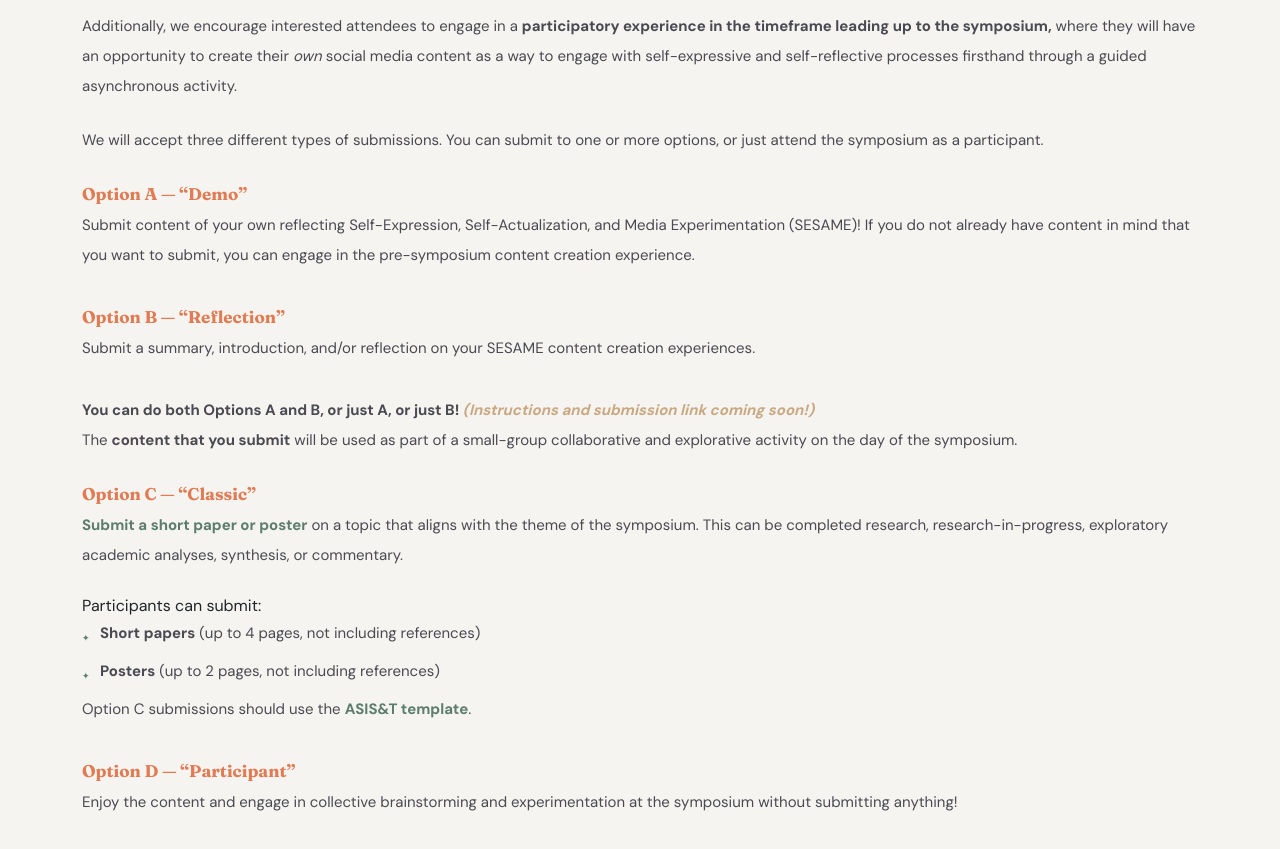
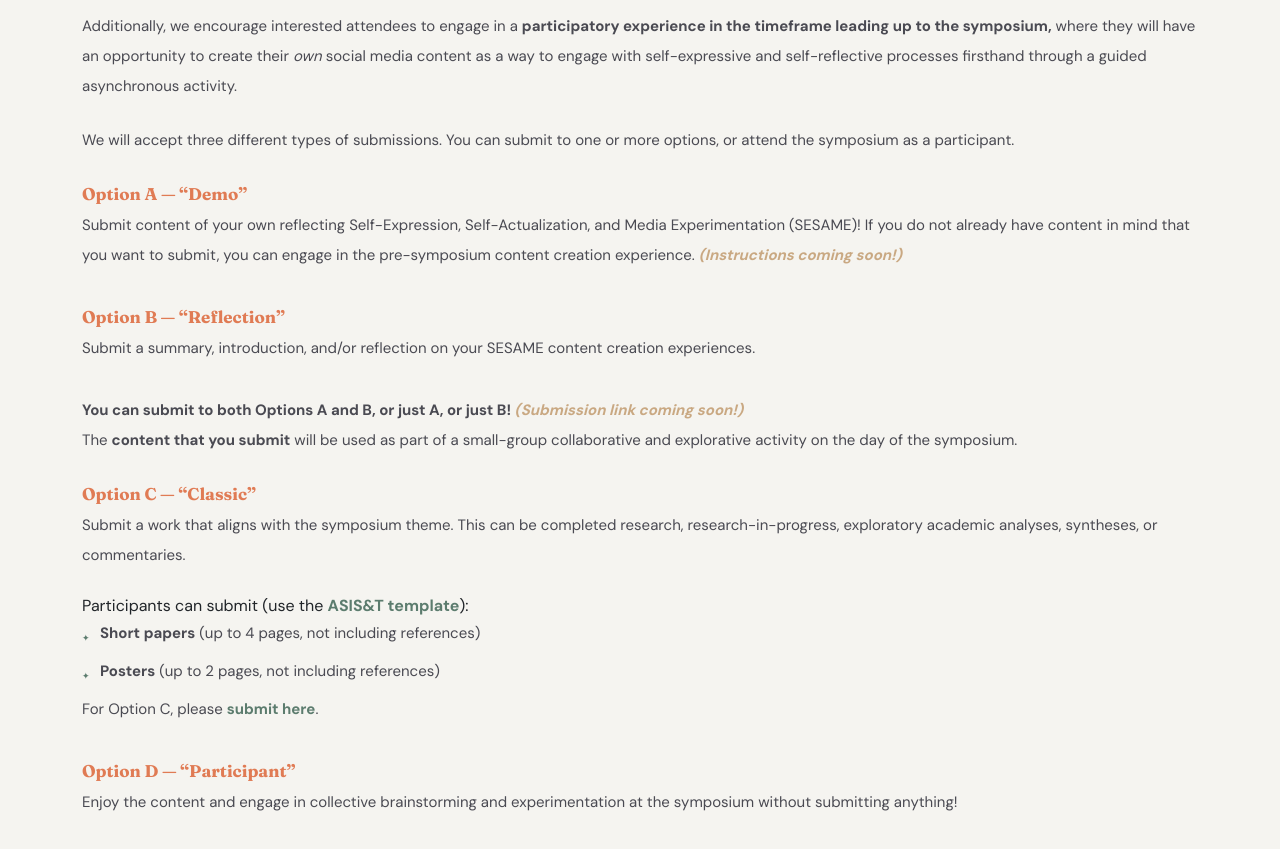
Before and after one commit to sesame-asist/sesame-asist.github.io, a plain HTML site: page index.html in a window 1280 px wide. Shown: the part 1080-1929 px from the top of the page. Drawn offline with Linux system fonts and the light colour scheme.

Commit message:
Additional copyedits for clarity.

```diff
--- a/index.html
+++ b/index.html
@@ -152,13 +152,14 @@
 
         <br>
 
-        <p>We will accept three different types of submissions. You can submit to one or more options, or just attend the symposium as a participant.</p>
+        <p>We will accept three different types of submissions. You can submit to one or more options, or attend the symposium as a participant.</p>
 
         <br>
 
         <div class="option-block">
           <p><span class="option-label">Option A &mdash; &ldquo;Demo&rdquo;</span><br>
           Submit content of your own reflecting Self-Expression, Self-Actualization, and Media Experimentation (SESAME)! If you do not already have content in mind that you want to submit, you can engage in the pre-symposium content creation experience.
+            <strong><span class="coming-soon">(Instructions coming soon!)</span></strong></p>
         </div>
 
         <div class="option-block">
@@ -166,20 +167,20 @@
           Submit a summary, introduction, and/or reflection on your SESAME content creation experiences.</p>
         </div>
 
-        <p><strong>You can do both Options A and B, or just A, or just B! <span class="coming-soon">(Instructions and submission link coming soon!)</span></strong></p></p>
+        <p><strong>You can submit to both Options A and B, or just A, or just B! <strong></strong><span class="coming-soon">(Submission link coming soon!)</span></strong></p>
         <p>The <strong>content that you submit</strong> will be used as part of a small-group collaborative and explorative activity on the day of the symposium.</p>
 
         <br>
 
         <div class="option-block">
           <p><span class="option-label">Option C &mdash; &ldquo;Classic&rdquo;</span><br>
-          <a href="https://www.conftool.org/asist2026"><strong>Submit a short paper or poster</strong></a> on a topic that aligns with the theme of the symposium. This can be completed research, research-in-progress, exploratory academic analyses, synthesis, or commentary.</p>
-          <br> Participants can submit:</p>
+          Submit a work that aligns with the symposium theme. This can be completed research, research-in-progress, exploratory academic analyses, syntheses, or commentaries.</p>
+          <br> Participants can submit (use the <a href="https://growthzonecmsprodeastus.azureedge.net/sites/2036/Template-Instructions-2026v2.docx"><b>ASIS&amp;T template</b></a>):</p>
           <ul>
             <li><strong>Short papers</strong> (up to 4 pages, not including references)</li>
             <li><strong>Posters</strong> (up to 2 pages, not including references)</li>
           </ul>
-         <p>Option C submissions should use the <a href="https://growthzonecmsprodeastus.azureedge.net/sites/2036/Template-Instructions-2026v2.docx"><b>ASIS&amp;T template</b></a>.
+         <p>For Option C, please <a href="https://www.conftool.org/asist2026"><strong>submit here</strong></a>.
         </div>
 
         <div class="option-block">
```
